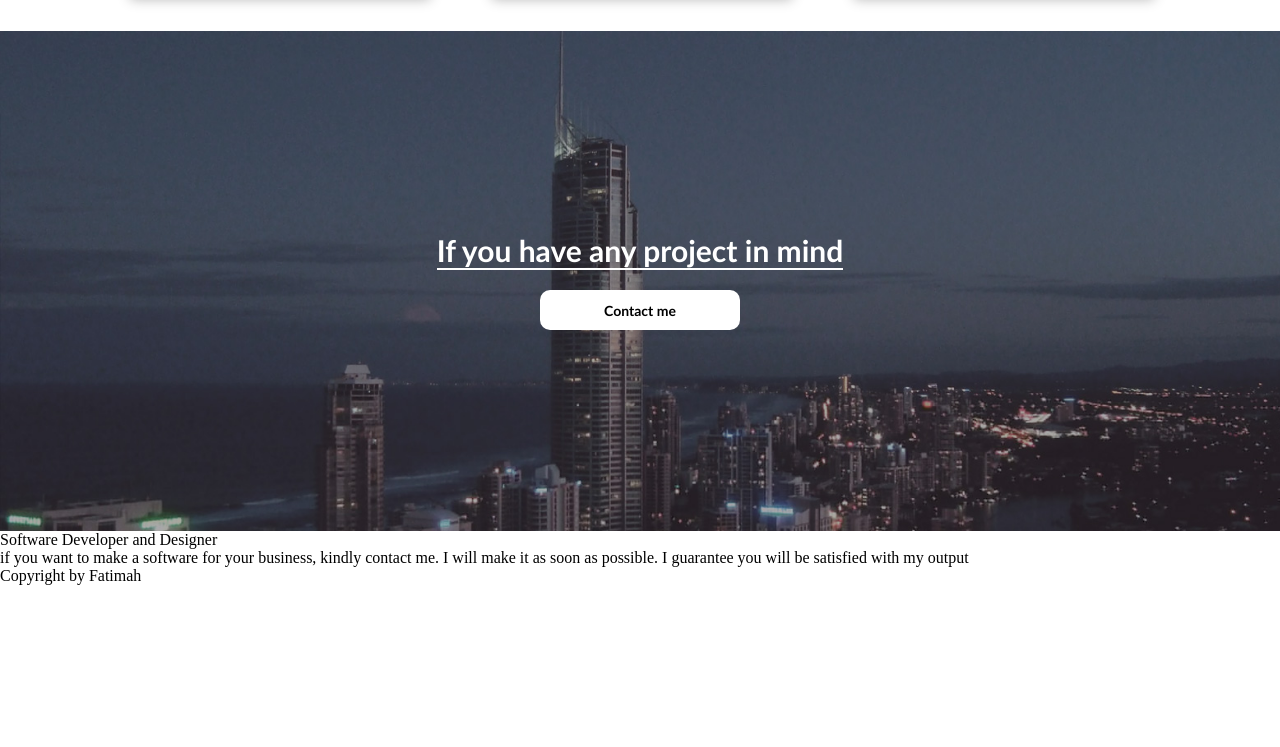
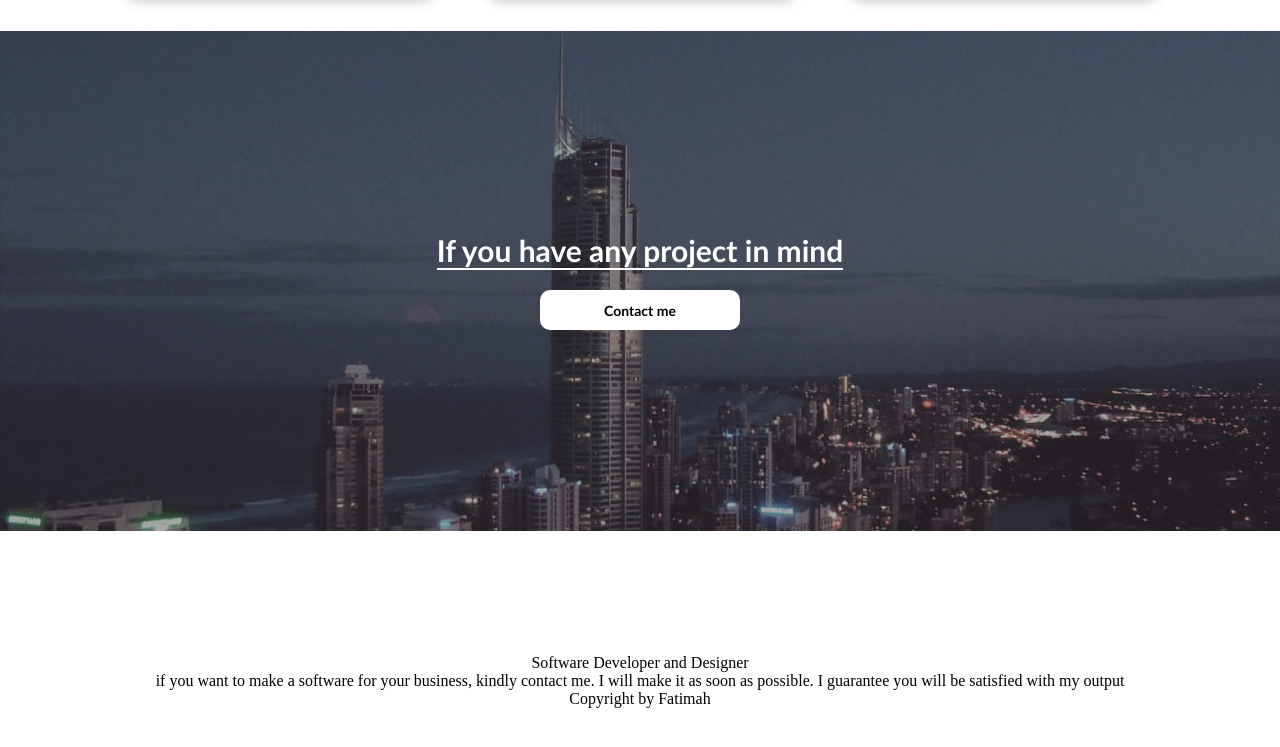
Before and after one commit to akanbifatimah/personal-portfolio, a plain HTML site: page index.html in a window 1280 px wide. Shown: the part 1619-2366 px from the top of the page. Before the commit the page ends 2204 px from the top, so only its background shows below. Drawn offline with Linux system fonts and the light colour scheme.

Commit message:
css property to footer

```diff
--- a/style.css
+++ b/style.css
@@ -313,6 +313,13 @@ button:active{
     background-color: #ffffff;
     outline: none;
     border: none;
-    font-size: 14x;
+font-size: 14x;
     font-weight: bold;
 }
+footer{
+    height: 300px;
+    display: flex;
+    flex-direction: column;
+    justify-content: center;
+    align-items: center;
+}
```
